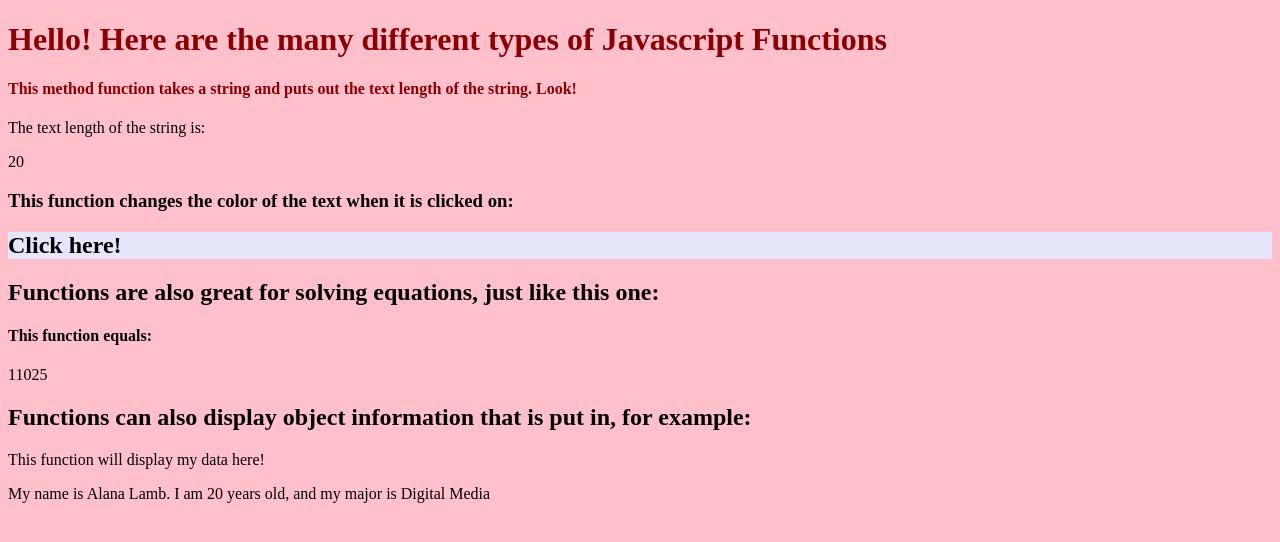
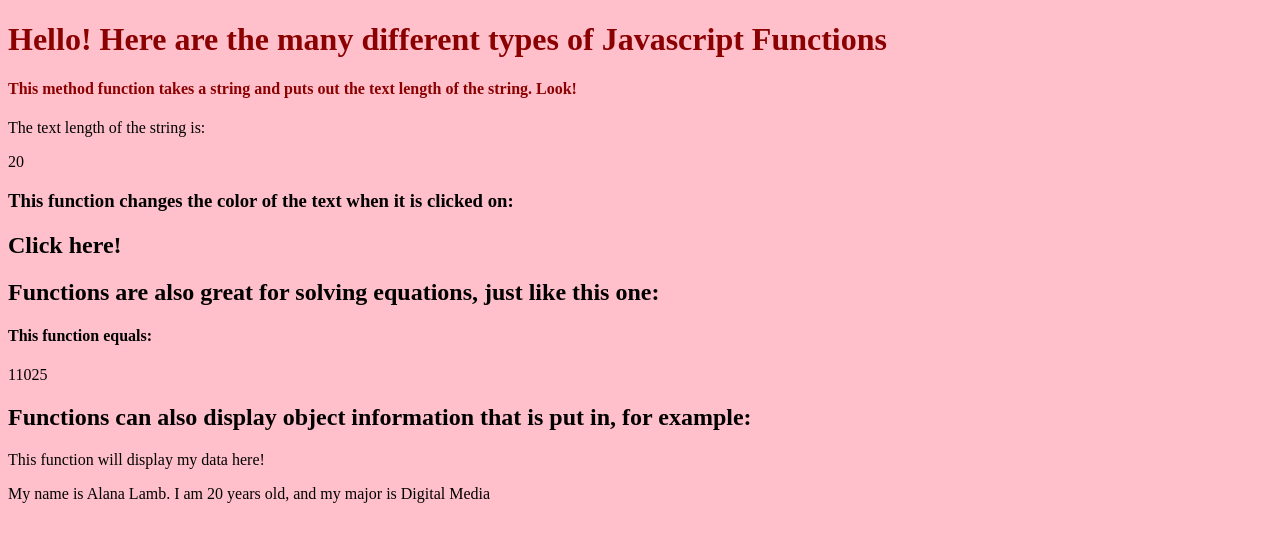
Before and after one commit to alamb11/IMED2351, a plain HTML site: page functions.html in a window 1280 px wide. Drawn offline with Linux system fonts and the light colour scheme.

Commit message:
Update functions.html

```diff
--- a/functions.html
+++ b/functions.html
@@ -20,10 +20,13 @@ let text = "Hi This is my Method";
 </script>
 
 <h3>This function changes the color of the text when it is clicked on: </h3>
-<h2 id="colorchange" onclick="myFunction()" style="background-color:lavender">Click here!</h2>
+
+
+<h2 id="colorchange" onclick="myFunction()">Click here!</h2>
 
 <script>
-function myFunction() {document.getElementById("colorchange").style.color = "hotpink"}
+function myFunction() {
+    document.getElementById("colorchange").style.color = "red"}
 </script>
 
 <h2>Functions are also great for solving equations, just like this one:</h2>
```
